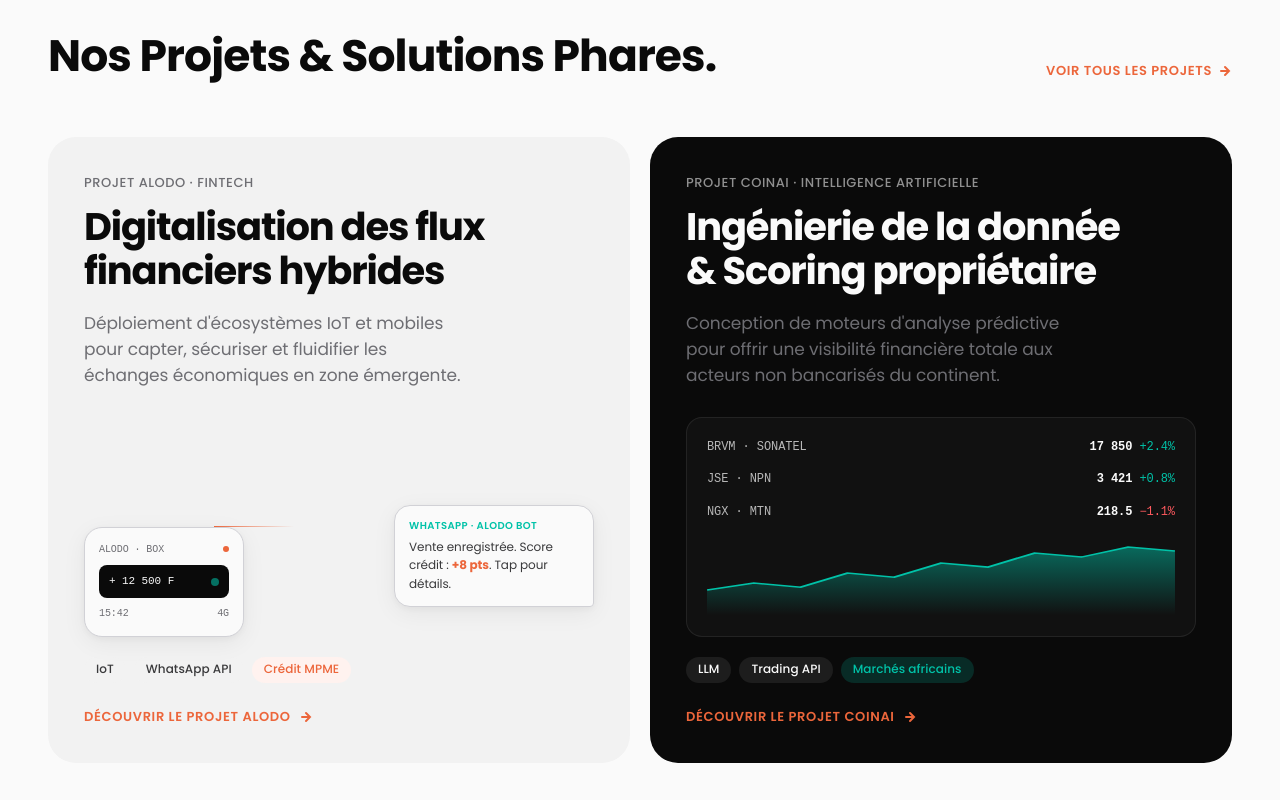
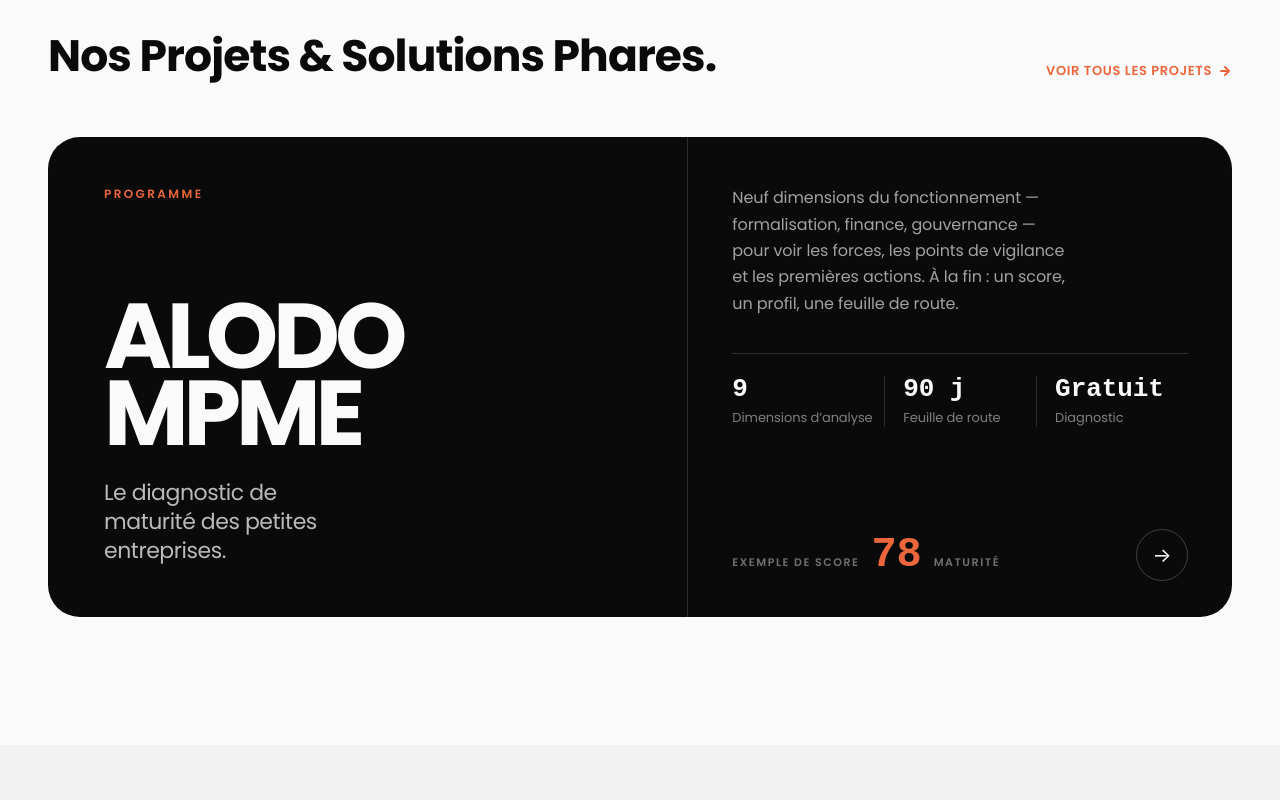
Before and after one commit to Alodotech/Alodo_tech, a Next.js app: page / in a window 1280 px wide. Shown: the part 1020-1820 px from the top of the page. Built offline with nearby package versions, Linux system fonts and the light colour scheme.

Commit message:
13/10/2026

```diff
--- a/src/app/home.css
+++ b/src/app/home.css
@@ -351,6 +351,204 @@
   background: linear-gradient(to right, var(--primary), transparent);
 }
 
+/* Bandeau horizontal ALODO MPME (accueil) */
+.mpme-band {
+  grid-column: 1 / -1;
+  display: grid;
+  grid-template-columns: minmax(0, 1.08fr) minmax(280px, 0.92fr);
+  min-height: 480px;
+  background: var(--black);
+  color: var(--white);
+  border-radius: 32px;
+  overflow: hidden;
+  transition: transform .4s var(--ease-out);
+}
+
+.mpme-band:hover {
+  transform: translateY(-4px);
+}
+
+.mpme-band-hero {
+  display: flex;
+  flex-direction: column;
+  padding: 48px 56px 52px;
+}
+
+.mpme-band-kicker {
+  margin: 0;
+  font-size: 12px;
+  font-weight: 600;
+  letter-spacing: 0.2em;
+  text-transform: uppercase;
+  color: var(--primary);
+}
+
+.mpme-band h3 {
+  margin: auto 0 0;
+  font-size: clamp(72px, 7.2vw, 104px);
+  font-weight: 700;
+  letter-spacing: -0.055em;
+  line-height: 0.84;
+  color: var(--white);
+}
+
+.mpme-band-deck {
+  margin: 28px 0 0;
+  max-width: 16ch;
+  font-size: 22px;
+  line-height: 1.3;
+  letter-spacing: -0.02em;
+  color: rgba(255, 255, 255, .72);
+}
+
+.mpme-band-detail {
+  display: flex;
+  flex-direction: column;
+  padding: 48px 44px 36px;
+  border-left: 1px solid rgba(255, 255, 255, .14);
+}
+
+.mpme-band-lead {
+  margin: 0;
+  max-width: 34ch;
+  font-size: 16px;
+  line-height: 1.65;
+  color: rgba(255, 255, 255, .62);
+}
+
+.mpme-band-facts {
+  display: grid;
+  grid-template-columns: repeat(3, minmax(0, 1fr));
+  gap: 0;
+  margin: 36px 0 0;
+  padding: 22px 0 0;
+  list-style: none;
+  border-top: 1px solid rgba(255, 255, 255, .14);
+}
+
+.mpme-band-facts li + li {
+  padding-left: 18px;
+  border-left: 1px solid rgba(255, 255, 255, .14);
+}
+
+.mpme-band-facts b {
+  display: block;
+  font-family: var(--font-mono);
+  font-size: 26px;
+  font-weight: 600;
+  line-height: 1;
+  color: var(--white);
+}
+
+.mpme-band-facts span {
+  display: block;
+  margin-top: 8px;
+  font-size: 13px;
+  line-height: 1.3;
+  color: rgba(255, 255, 255, .48);
+}
+
+.mpme-band-foot {
+  display: flex;
+  align-items: center;
+  justify-content: space-between;
+  gap: 16px;
+  margin-top: auto;
+  padding-top: 28px;
+}
+
+.mpme-band-score {
+  display: flex;
+  align-items: baseline;
+  gap: 12px;
+  min-width: 0;
+}
+
+.mpme-band-score span,
+.mpme-band-score em {
+  font-style: normal;
+  font-size: 11px;
+  font-weight: 600;
+  letter-spacing: 0.14em;
+  text-transform: uppercase;
+  color: rgba(255, 255, 255, .42);
+}
+
+.mpme-band-score strong {
+  font-family: var(--font-mono);
+  font-size: 42px;
+  font-weight: 600;
+  line-height: 1;
+  color: var(--primary);
+}
+
+.mpme-band-go {
+  flex: none;
+  width: 52px;
+  height: 52px;
+  display: grid;
+  place-items: center;
+  border: 1px solid rgba(255, 255, 255, .22);
+  border-radius: 50%;
+  font-size: 20px;
+  color: var(--white);
+  transition: background .2s, border-color .2s;
+}
+
+.mpme-band:hover .mpme-band-go {
+  background: var(--primary);
+  border-color: var(--primary);
+}
+
+@media (max-width: 900px) {
+  .mpme-band {
+    grid-template-columns: 1fr;
+    min-height: 0;
+  }
+
+  .mpme-band-hero {
+    padding: 32px 24px 28px;
+  }
+
+  .mpme-band h3 {
+    margin-top: 48px;
+    font-size: clamp(64px, 18vw, 88px);
+  }
+
+  .mpme-band-deck {
+    max-width: 18ch;
+    font-size: 18px;
+  }
+
+  .mpme-band-detail {
+    border-left: 0;
+    border-top: 1px solid rgba(255, 255, 255, .14);
+    padding: 28px 24px 24px;
+  }
+
+  .mpme-band-lead {
+    max-width: none;
+  }
+}
+
+@media (max-width: 560px) {
+  .mpme-band-facts {
+    grid-template-columns: 1fr;
+    gap: 16px;
+  }
+
+  .mpme-band-facts li + li {
+    padding-left: 0;
+    padding-top: 16px;
+    border-left: 0;
+    border-top: 1px solid rgba(255, 255, 255, .14);
+  }
+
+  .mpme-band-score em {
+    display: none;
+  }
+}
+
 /* Coinai visual */
 .coinai-visual {
   margin-top: 28px;
--- a/src/app/page.tsx
+++ b/src/app/page.tsx
@@ -6,6 +6,9 @@
 import Footer from "@/components/Footer";
 import AfricaMap from "@/components/AfricaMap";
 import "./home.css";
+
+/** ALODO et COINAI restent dans le code, masqués tant que ce drapeau est faux. */
+const SHOW_HOME_PROJECTS = false;
 
 export default function Home() {
   useEffect(() => {
@@ -138,6 +141,36 @@
             </div>
 
             <div className="product-cards">
+              <Link href="/mpme" className="mpme-band reveal">
+                <div className="mpme-band-hero">
+                  <p className="mpme-band-kicker">Programme</p>
+                  <h3>ALODO<br />MPME</h3>
+                  <p className="mpme-band-deck">Le diagnostic de maturité des petites entreprises.</p>
+                </div>
+                <div className="mpme-band-detail">
+                  <p className="mpme-band-lead">
+                    Neuf dimensions du fonctionnement — formalisation, finance, gouvernance —
+                    pour voir les forces, les points de vigilance et les premières actions.
+                    À la fin : un score, un profil, une feuille de route.
+                  </p>
+                  <ul className="mpme-band-facts">
+                    <li><b>9</b><span>Dimensions d’analyse</span></li>
+                    <li><b>90 j</b><span>Feuille de route</span></li>
+                    <li><b>Gratuit</b><span>Diagnostic</span></li>
+                  </ul>
+                  <div className="mpme-band-foot">
+                    <div className="mpme-band-score">
+                      <span>Exemple de score</span>
+                      <strong>78</strong>
+                      <em>maturité</em>
+                    </div>
+                    <span className="mpme-band-go" aria-hidden="true">→</span>
+                  </div>
+                </div>
+              </Link>
+
+              {SHOW_HOME_PROJECTS && (
+              <>
               {/* ALODO card */}
               <Link href="/products/alodo" className="product-card reveal">
                 <div className="label">Projet ALODO · Fintech</div>
@@ -204,6 +237,8 @@
                 </div>
                 <span className="read">Découvrir le projet COINAI <svg className="arrow" width="14" height="14" viewBox="0 0 14 14" fill="none" stroke="currentColor" strokeWidth="2" strokeLinecap="round"><path d="M3 7h8M7 3l4 4-4 4" /></svg></span>
               </Link>
+              </>
+              )}
             </div>
           </div>
         </section>
--- a/src/components/Footer.tsx
+++ b/src/components/Footer.tsx
@@ -37,19 +37,11 @@
                   <path d="M4.98 3.5a2.5 2.5 0 11.02 5 2.5 2.5 0 01-.02-5zM3 9h4v12H3V9zm7 0h3.8v1.7h.06c.53-1 1.83-2.05 3.77-2.05 4.03 0 4.77 2.65 4.77 6.1V21H18.6v-5.6c0-1.34-.02-3.07-1.87-3.07-1.87 0-2.16 1.46-2.16 2.97V21H10V9z" />
                 </svg>
               </a>
-              <a href="#" aria-label="X / Twitter">
-                <svg width="14" height="14" viewBox="0 0 24 24" fill="currentColor">
-                  <path d="M18.244 2H21l-6.51 7.44L22 22h-6.797l-4.808-6.05L4.8 22H2.04l6.98-7.97L2 2h6.91l4.34 5.5L18.244 2zm-1.193 18h1.66L7.05 4H5.29l11.76 16z" />
-                </svg>
-              </a>
               <a href="#" aria-label="Facebook">
                 <svg width="16" height="16" viewBox="0 0 24 24" fill="currentColor"><path d="M22 12c0-5.52-4.48-10-10-10S2 6.48 2 12c0 4.84 3.44 8.87 8 9.8V15H8v-3h2V9.5C10 7.57 11.57 6 13.5 6H16v3h-2c-.55 0-1 .45-1 1v2h3v3h-3v6.95c5.05-.5 9-4.76 9-9.95z"/></svg>
               </a>
               <a href="https://whatsapp.com/channel/0029VbDTqIa0lwgh8GZWuS1k" aria-label="WhatsApp" target="_blank" rel="noopener noreferrer">
                 <svg width="16" height="16" viewBox="0 0 24 24" fill="currentColor"><path d="M17.472 14.382c-.297-.149-1.758-.867-2.03-.967-.273-.099-.471-.148-.67.15-.197.297-.767.966-.94 1.164-.173.199-.347.223-.644.075-.297-.15-1.255-.463-2.39-1.475-.883-.788-1.48-1.761-1.653-2.059-.173-.297-.018-.458.13-.606.134-.133.298-.347.446-.52.149-.174.198-.298.298-.497.099-.198.05-.371-.025-.52-.075-.149-.669-1.612-.916-2.207-.242-.579-.487-.5-.669-.51a12.8 12.8 0 00-.57-.01c-.198 0-.52.074-.792.372-.272.297-1.04 1.016-1.04 2.479 0 1.462 1.065 2.875 1.213 3.074.149.198 2.096 3.2 5.077 4.487.709.306 1.262.489 1.694.625.712.227 1.36.195 1.871.118.571-.085 1.758-.719 2.006-1.413.248-.694.248-1.289.173-1.413-.074-.124-.272-.198-.57-.347m-5.421 7.403h-.004a9.87 9.87 0 01-5.031-1.378l-.361-.214-3.741.982.998-3.648-.235-.374a9.86 9.86 0 01-1.51-5.26c.001-5.45 4.436-9.884 9.888-9.884 2.64 0 5.122 1.03 6.988 2.898a9.825 9.825 0 012.893 6.994c-.003 5.45-4.437 9.884-9.885 9.884m8.413-18.297A11.815 11.815 0 0012.052 0C5.495 0 .16 5.335.157 11.892c0 2.096.547 4.142 1.588 5.945L.057 24l6.305-1.654a11.882 11.882 0 005.683 1.448h.005c6.554 0 11.89-5.335 11.893-11.893a11.821 11.821 0 00-3.48-8.413z"/></svg>
-              </a>
-              <a href="#" aria-label="Instagram">
-                <svg width="16" height="16" viewBox="0 0 24 24" fill="currentColor"><path d="M12 2.163c3.204 0 3.584.012 4.85.07 3.252.148 4.771 1.691 4.919 4.919.058 1.265.069 1.645.069 4.849 0 3.205-.012 3.584-.069 4.849-.149 3.225-1.664 4.771-4.919 4.919-1.266.058-1.644.07-4.85.07-3.204 0-3.584-.012-4.849-.07-3.26-.149-4.771-1.699-4.919-4.92-.058-1.265-.07-1.644-.07-4.849 0-3.204.013-3.583.07-4.849.149-3.227 1.664-4.771 4.919-4.919 1.266-.057 1.645-.069 4.849-.069zM12 0C8.741 0 8.333.014 7.053.072 2.695.272.273 2.69.073 7.052.014 8.333 0 8.741 0 12c0 3.259.014 3.668.072 4.948.2 4.358 2.618 6.78 6.98 6.98C8.333 23.986 8.741 24 12 24c3.259 0 3.668-.014 4.948-.072 4.354-.2 6.782-2.618 6.979-6.98.059-1.28.073-1.689.073-4.948 0-3.259-.014-3.667-.072-4.947-.196-4.354-2.617-6.78-6.979-6.98C15.668.014 15.259 0 12 0zm0 5.838a6.162 6.162 0 100 12.324 6.162 6.162 0 000-12.324zM12 16a4 4 0 110-8 4 4 0 010 8zm6.406-11.845a1.44 1.44 0 100 2.881 1.44 1.44 0 000-2.881z"/></svg>
               </a>
             </div>
           </div>
```
